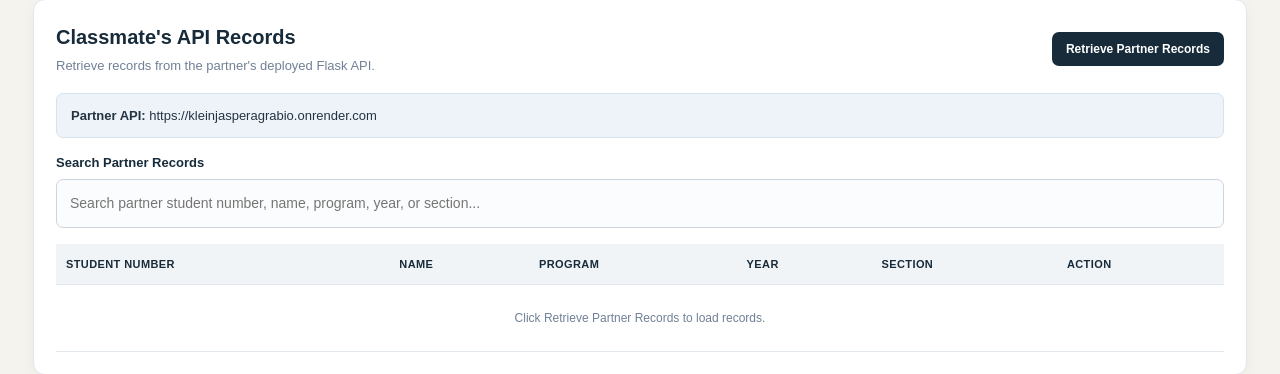
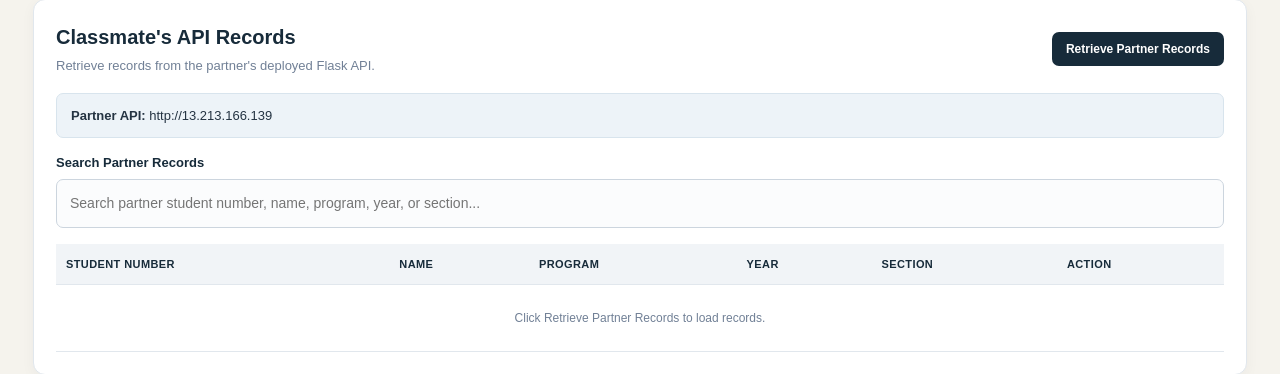
Before and after one commit to balcenajessicaann/balcenajessicaann, a Flask app: page / in a window 1280 px wide. Shown: the part 2076-2450 px from the top of the page. Run offline with Flask 3, Linux system fonts and the light colour scheme; data comes from the database, SQL or seed files in the repository; data that the repository does not hold is empty.

Commit message:
Update Flask application

```diff
--- a/app.py
+++ b/app.py
@@ -6,7 +6,7 @@ from flask import Flask, jsonify, request, render_template
 app = Flask(__name__)
 
 DATABASE = "students.db"
-CLASSMATE_API_URL = "https://kleinjasperagrabio.onrender.com"
+CLASSMATE_API_URL = "http://13.213.166.139"
 REQUEST_TIMEOUT = 60
 
 PROGRAMS = {"BSIT", "BSED", "BSA", "BSHM", "BSOffAd"}
--- a/templates/index.html
+++ b/templates/index.html
@@ -840,7 +840,7 @@ footer {
 
         <div class="notice">
             <strong>Partner API:</strong>
-            <span id="partnerUrl">https://kleinjasperagrabio.onrender.com</span>
+            <span id="partnerUrl">http://13.213.166.139</span>
         </div>
 
         <div id="partnerMessage" class="notice" hidden></div>
@@ -1004,7 +1004,7 @@ footer {
 "use strict";
 
 const PROGRAMS = ["BSIT", "BSED", "BSA", "BSHM", "BSOffAd"];
-const PARTNER_URL = "https://kleinjasperagrabio.onrender.com";
+const PARTNER_URL = "http://13.213.166.139";
 
 let localStudentsCache = [];
 let partnerStudentsCache = [];
```
